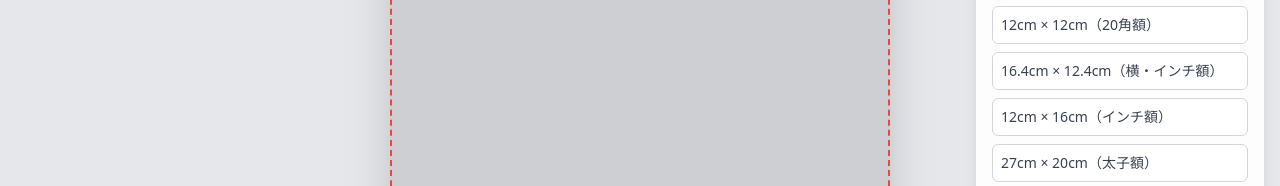
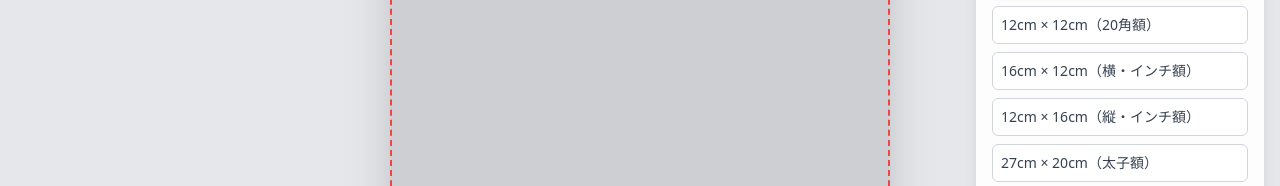
Before and after one commit to aikautau/mapframe-printer, a React (Vite) app: page / in a window 1280 px wide. Shown: the part 242-428 px from the top of the page. Built offline with nearby package versions, Linux system fonts and the light colour scheme.

Commit message:
Update display labels: 16cm×12cm (横・インチ額), 12cm×16cm (縦・インチ額)

```diff
--- a/constants.ts
+++ b/constants.ts
@@ -4,8 +4,8 @@ import type { PrintSize } from './types';
 export const PRINT_SIZES: PrintSize[] = [
   { id: '7.5x7.5', name: '7.5cm × 7.5cm（20角額）', width: 7.5, height: 7.5, aspectRatio: 'aspect-square' },
   { id: '12x12', name: '12cm × 12cm（20角額）', width: 12, height: 12, aspectRatio: 'aspect-square' },
-  { id: '16.4x12.4', name: '16.4cm × 12.4cm（横・インチ額）', width: 16.4, height: 12.4, aspectRatio: 'aspect-[164/124]' },
-  { id: '12.4x16.4', name: '12cm × 16cm（インチ額）', width: 12.4, height: 16.4, aspectRatio: 'aspect-[124/164]' },
+  { id: '16.4x12.4', name: '16cm × 12cm（横・インチ額）', width: 16.4, height: 12.4, aspectRatio: 'aspect-[164/124]' },
+  { id: '12.4x16.4', name: '12cm × 16cm（縦・インチ額）', width: 12.4, height: 16.4, aspectRatio: 'aspect-[124/164]' },
   { id: '27.4x20.4', name: '27cm × 20cm（太子額）', width: 27.4, height: 20.4, aspectRatio: 'aspect-[274/204]' },
 ];
 
```
